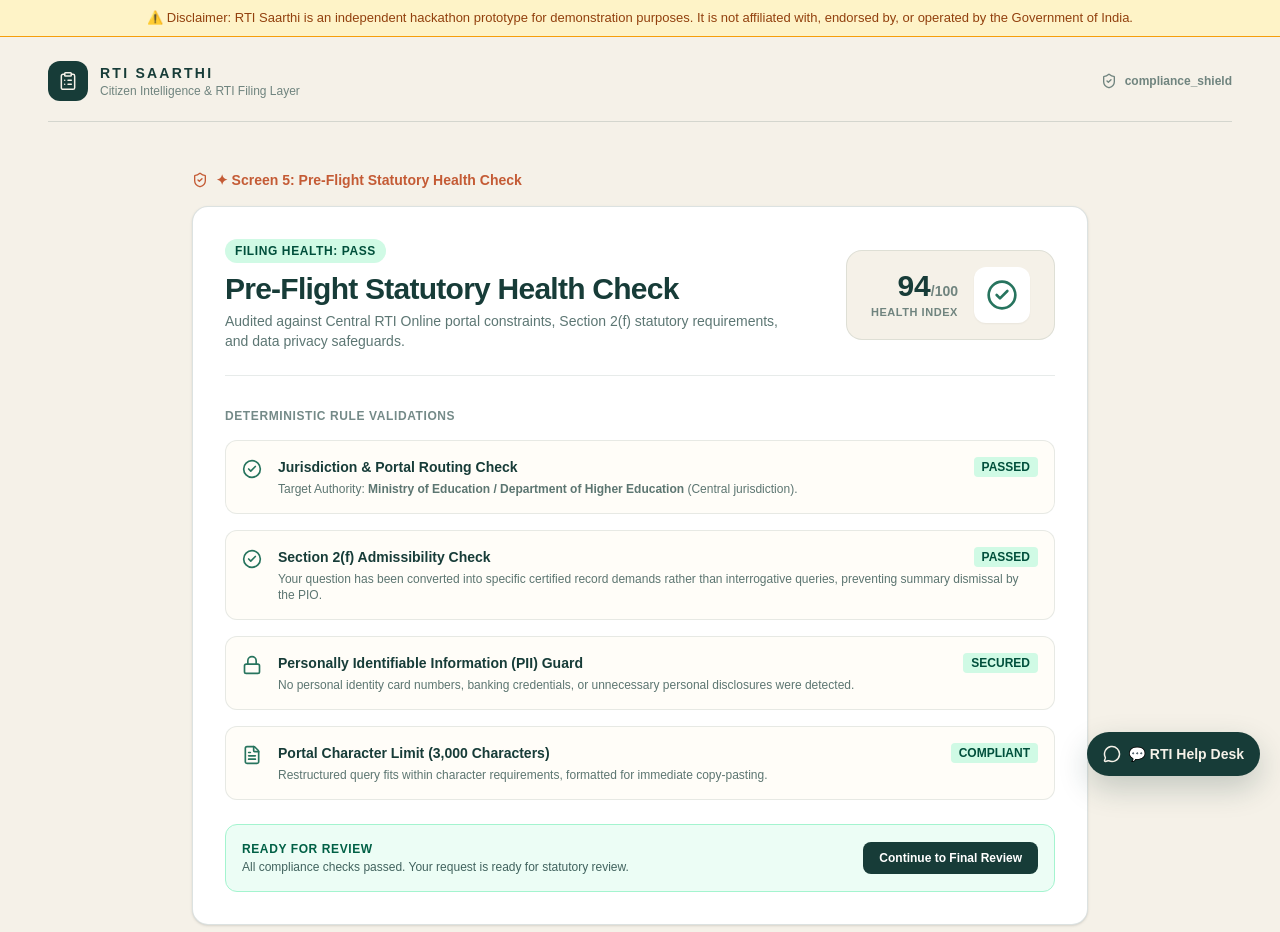
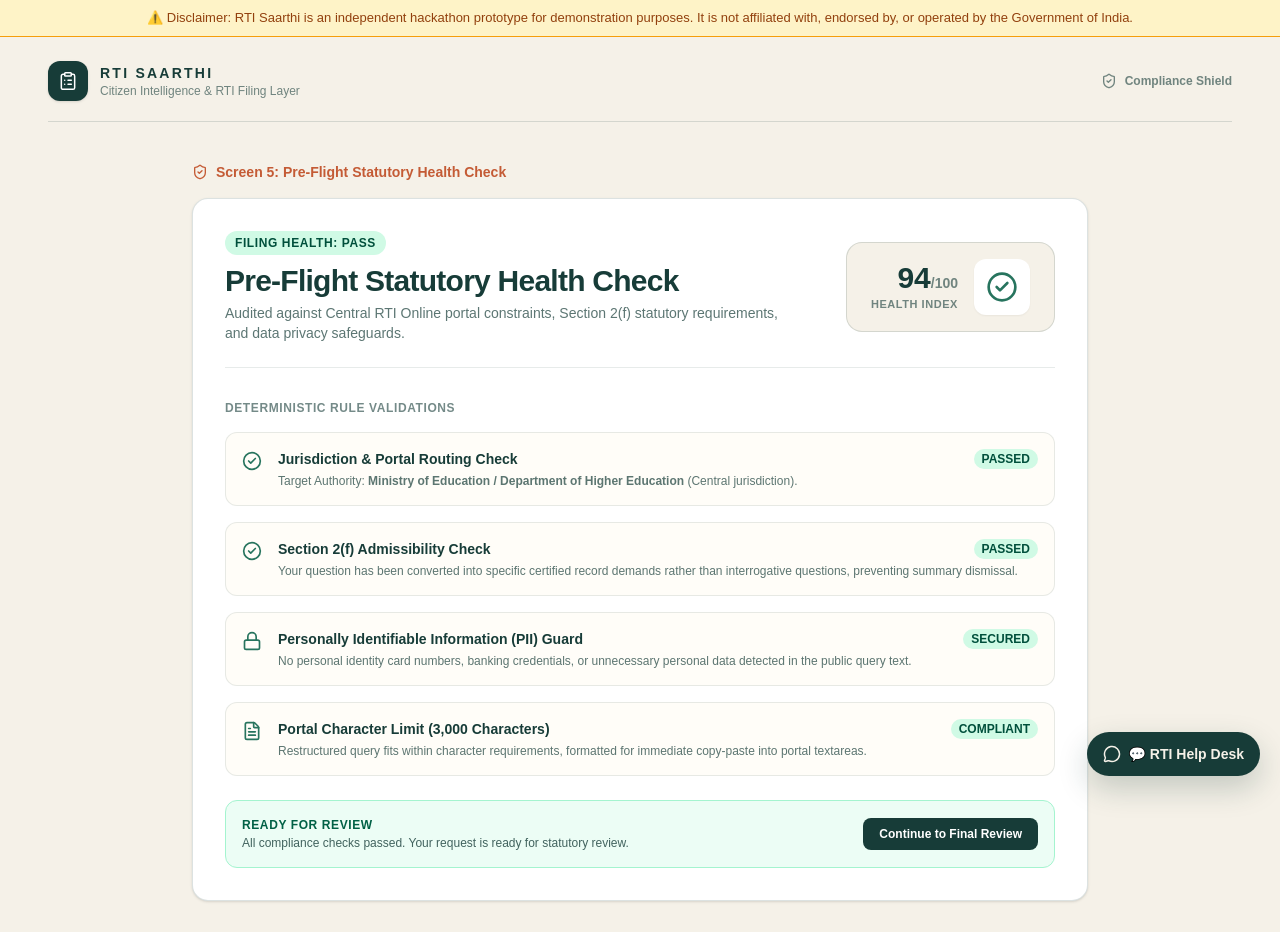
Before and after one commit to mohit-saini-dev/RTI-Saarthi, a Next.js app: page /health-check in a window 1280 px wide. Shown: the top 932 px of the page. Built offline with nearby package versions, Linux system fonts and the light colour scheme.

Commit message:
fix line 57 compliance shield

```diff
--- a/src/app/health-check/page.tsx
+++ b/src/app/health-check/page.tsx
@@ -12,9 +12,9 @@ import {
   Lock,
   ClipboardList
 } from "lucide-react";
-import { type RtiState } from "@/src/lib/types";
+import type { RtiState } from "@/src/lib/types";
 import { readRtiState } from "@/src/lib/client-state";
-import { useLanguage } from "../../context/LanguageContext";
+import { useLanguage } from "@/src/context/LanguageContext";
 
 export default function HealthCheckPage() {
   const { t } = useLanguage();
@@ -44,7 +44,7 @@ export default function HealthCheckPage() {
         {/* Header */}
         <header className="flex items-center justify-between border-b border-[#173c38]/15 pb-5">
           <Link href="/" className="flex items-center gap-3">
-            <div className="flex size-10 items-center justify-center rounded-xl bg-[#173c38] text-[#f5f1e8]">
+            <div className="flex size-10 items-center justify-center rounded-xl bg-[#173c38] text-white shadow-sm">
               <ClipboardList size={20} strokeWidth={1.8} />
             </div>
             <div>
@@ -54,44 +54,50 @@ export default function HealthCheckPage() {
           </Link>
           <div className="hidden items-center gap-2 text-xs font-semibold text-[#173c38]/60 sm:flex">
             <ShieldCheck size={16} />
-            {t("compliance_shield") || "Compliance Shield"}
+            {"Compliance Shield"}
           </div>
         </header>
 
         {/* Content */}
-        <section className="mx-auto flex w-full max-w-4xl flex-1 flex-col justify-center py-12 pb-28">
+        <section className="mx-auto flex w-full max-w-4xl flex-col justify-center py-10">
           {/* Unified Screen Indicator Badge */}
           <div className="mb-4 flex items-center gap-2 text-sm font-semibold text-[#c45b35]">
             <ShieldCheck size={16} />
-            <span>✦ Screen 5: Pre-Flight Statutory Health Check</span>
+            <span>Screen 5: Pre-Flight Statutory Health Check</span>
           </div>
 
-          <div className="bg-white rounded-2xl border border-[#173c38]/15 p-6 sm:p-8 shadow-sm">
-            <div className="flex flex-col sm:flex-row sm:items-center justify-between gap-6 pb-6 border-b border-[#173c38]/10">
+          <div className="rounded-2xl border border-[#173c38]/15 bg-white p-6 shadow-sm sm:p-8">
+            <div className="flex flex-col justify-between gap-6 border-b border-[#173c38]/10 pb-6 sm:flex-row sm:items-center">
               <div>
                 <div className="flex items-center gap-2">
-                  <span className={`text-xs font-bold uppercase tracking-wider px-2.5 py-1 rounded-full ${
-                    isPass ? "bg-emerald-100 text-emerald-900" : "bg-amber-100 text-amber-900"
-                  }`}>
+                  <span
+                    className={`rounded-full px-2.5 py-1 text-xs font-bold tracking-wider uppercase ${
+                      isPass
+                        ? "bg-emerald-100 text-emerald-900"
+                        : "bg-amber-100 text-amber-900"
+                    }`}
+                  >
                     {isPass ? "Filing Health: PASS" : "Filing Health: CAUTION / WARN"}
                   </span>
                 </div>
-                <h1 className="text-3xl font-extrabold text-[#173c38] tracking-tight mt-2">
+                <h1 className="mt-2 text-3xl font-extrabold tracking-tight text-[#173c38]">
                   Pre-Flight Statutory Health Check
                 </h1>
-                <p className="text-sm text-[#173c38]/70 mt-1 max-w-xl">
+                <p className="mt-1 max-w-xl text-sm text-[#173c38]/70">
                   Audited against Central RTI Online portal constraints, Section 2(f) statutory requirements, and data privacy safeguards.
                 </p>
               </div>
 
               {/* Health Score Gauge */}
-              <div className="flex items-center gap-4 bg-[#f5f1e8] px-6 py-4 rounded-2xl border border-[#173c38]/10">
+              <div className="flex items-center gap-4 rounded-2xl border border-[#173c38]/15 bg-[#f5f1e8] px-6 py-4">
                 <div className="text-right">
                   <span className="text-3xl font-black text-[#173c38]">{healthScore}</span>
                   <span className="text-sm font-semibold text-[#173c38]/60">/100</span>
-                  <p className="text-[11px] font-bold text-[#173c38]/60 uppercase tracking-wider">Health Index</p>
+                  <p className="text-[11px] font-bold tracking-wider uppercase text-[#173c38]/60">
+                    Health Index
+                  </p>
                 </div>
-                <div className="p-3 bg-white rounded-xl shadow-xs">
+                <div className="rounded-xl bg-white p-3 shadow-xs">
                   {isPass ? (
                     <CheckCircle2 size={32} className="text-[#27745e]" />
                   ) : (
@@ -103,12 +109,12 @@ export default function HealthCheckPage() {
 
             {/* Compliance Checks */}
             <div className="mt-8 space-y-4">
-              <h2 className="text-xs font-bold uppercase tracking-wider text-[#173c38]/60">
+              <h2 className="text-xs font-bold tracking-wider uppercase text-[#173c38]/60">
                 Deterministic Rule Validations
               </h2>
 
               {/* Jurisdiction Check */}
-              <div className="p-4 rounded-xl border border-[#173c38]/10 bg-[#fffdf8] flex items-start gap-4">
+              <div className="flex items-start gap-4 rounded-xl border border-[#173c38]/10 bg-[#fffdf8] p-4">
                 <div className="mt-0.5">
                   {isMunicipalOrState ? (
                     <AlertTriangle size={20} className="text-[#c45b35]" />
@@ -121,17 +127,21 @@ export default function HealthCheckPage() {
                     <h3 className="text-sm font-bold text-[#173c38]">
                       Jurisdiction & Portal Routing Check
                     </h3>
-                    <span className={`text-xs font-bold px-2 py-0.5 rounded ${
-                      isMunicipalOrState ? "bg-amber-100 text-amber-900" : "bg-emerald-100 text-emerald-900"
-                    }`}>
+                    <span
+                      className={`rounded-full px-2 py-0.5 text-xs font-bold ${
+                        isMunicipalOrState
+                          ? "bg-amber-100 text-amber-900"
+                          : "bg-emerald-100 text-emerald-900"
+                      }`}
+                    >
                       {isMunicipalOrState ? "WARN" : "PASSED"}
                     </span>
                   </div>
-                  <p className="text-xs text-[#173c38]/70 mt-1">
+                  <p className="mt-1 text-xs text-[#173c38]/70">
                     Target Authority: <strong>{authority}</strong> ({state?.jurisdiction || "Central"} jurisdiction).
                   </p>
                   {isMunicipalOrState && (
-                    <div className="mt-2.5 p-3 rounded-lg bg-amber-50 border border-amber-200 text-xs text-amber-900 leading-relaxed">
+                    <div className="mt-2.5 rounded-lg border border-amber-200 bg-amber-50 p-3 text-xs text-amber-900">
                       <strong>Critical Guard:</strong> Central RTI Online (rtionline.gov.in) does not accept municipal or state authority filings. Filing this request on the central portal would cost you your ₹10 application fee and delay you by several weeks.
                     </div>
                   )}
@@ -139,7 +149,7 @@ export default function HealthCheckPage() {
               </div>
 
               {/* Section 2(f) Check */}
-              <div className="p-4 rounded-xl border border-[#173c38]/10 bg-[#fffdf8] flex items-start gap-4">
+              <div className="flex items-start gap-4 rounded-xl border border-[#173c38]/10 bg-[#fffdf8] p-4">
                 <div className="mt-0.5">
                   <CheckCircle2 size={20} className="text-[#27745e]" />
                 </div>
@@ -148,18 +158,18 @@ export default function HealthCheckPage() {
                     <h3 className="text-sm font-bold text-[#173c38]">
                       Section 2(f) Admissibility Check
                     </h3>
-                    <span className="text-xs font-bold px-2 py-0.5 rounded bg-emerald-100 text-emerald-900">
+                    <span className="rounded-full bg-emerald-100 px-2 py-0.5 text-xs font-bold text-emerald-900">
                       PASSED
                     </span>
                   </div>
-                  <p className="text-xs text-[#173c38]/70 mt-1">
-                    Your question has been converted into specific certified record demands rather than interrogative queries, preventing summary dismissal by the PIO.
+                  <p className="mt-1 text-xs text-[#173c38]/70">
+                    Your question has been converted into specific certified record demands rather than interrogative questions, preventing summary dismissal.
                   </p>
                 </div>
               </div>
 
               {/* PII Check */}
-              <div className="p-4 rounded-xl border border-[#173c38]/10 bg-[#fffdf8] flex items-start gap-4">
+              <div className="flex items-start gap-4 rounded-xl border border-[#173c38]/10 bg-[#fffdf8] p-4">
                 <div className="mt-0.5">
                   <Lock size={20} className="text-[#27745e]" />
                 </div>
@@ -168,18 +178,18 @@ export default function HealthCheckPage() {
                     <h3 className="text-sm font-bold text-[#173c38]">
                       Personally Identifiable Information (PII) Guard
                     </h3>
-                    <span className="text-xs font-bold px-2 py-0.5 rounded bg-emerald-100 text-emerald-900">
+                    <span className="rounded-full bg-emerald-100 px-2 py-0.5 text-xs font-bold text-emerald-900">
                       SECURED
                     </span>
                   </div>
-                  <p className="text-xs text-[#173c38]/70 mt-1">
-                    No personal identity card numbers, banking credentials, or unnecessary personal disclosures were detected.
+                  <p className="mt-1 text-xs text-[#173c38]/70">
+                    No personal identity card numbers, banking credentials, or unnecessary personal data detected in the public query text.
                   </p>
                 </div>
               </div>
 
               {/* Character Limit */}
-              <div className="p-4 rounded-xl border border-[#173c38]/10 bg-[#fffdf8] flex items-start gap-4">
+              <div className="flex items-start gap-4 rounded-xl border border-[#173c38]/10 bg-[#fffdf8] p-4">
                 <div className="mt-0.5">
                   <FileText size={20} className="text-[#27745e]" />
                 </div>
@@ -188,12 +198,12 @@ export default function HealthCheckPage() {
                     <h3 className="text-sm font-bold text-[#173c38]">
                       Portal Character Limit (3,000 Characters)
                     </h3>
-                    <span className="text-xs font-bold px-2 py-0.5 rounded bg-emerald-100 text-emerald-900">
+                    <span className="rounded-full bg-emerald-100 px-2 py-0.5 text-xs font-bold text-emerald-900">
                       COMPLIANT
                     </span>
                   </div>
-                  <p className="text-xs text-[#173c38]/70 mt-1">
-                    Restructured query fits within character requirements, formatted for immediate copy-pasting.
+                  <p className="mt-1 text-xs text-[#173c38]/70">
+                    Restructured query fits within character requirements, formatted for immediate copy-paste into portal textareas.
                   </p>
                 </div>
               </div>
@@ -201,35 +211,35 @@ export default function HealthCheckPage() {
 
             {/* Jurisdiction Action */}
             {isMunicipalOrState ? (
-              <div className="mt-6 p-4 rounded-xl bg-[#fff5f2] border border-[#c45b35]/20 flex flex-col sm:flex-row sm:items-center justify-between gap-4">
+              <div className="mt-6 flex items-center justify-between rounded-xl border border-[#c45b35]/20 bg-[#fff5f2] p-4">
                 <div>
-                  <p className="text-xs font-bold text-[#c45b35] uppercase tracking-wider">
+                  <p className="text-xs font-bold tracking-wider uppercase text-[#c45b35]">
                     Recommended Routing Action
                   </p>
-                  <p className="text-xs text-[#173c38]/80 mt-0.5">
+                  <p className="mt-0.5 text-xs text-[#173c38]/80">
                     Prepare to file via your State RTI portal or submit via registered physical post.
                   </p>
                 </div>
                 <Link
                   href="/review"
-                  className="px-4 py-2 bg-[#c45b35] hover:bg-[#a84d2d] text-white text-xs font-bold rounded-lg transition whitespace-nowrap text-center"
+                  className="rounded-lg bg-[#c45b35] px-4 py-2 text-xs font-bold text-white hover:bg-[#a84d2d]"
                 >
                   Proceed to Review & Export Draft
                 </Link>
               </div>
             ) : (
-              <div className="mt-6 p-4 rounded-xl bg-emerald-50 border border-emerald-200 flex flex-col sm:flex-row sm:items-center justify-between gap-4">
+              <div className="mt-6 flex items-center justify-between rounded-xl border border-emerald-200 bg-emerald-50 p-4">
                 <div>
-                  <p className="text-xs font-bold text-emerald-800 uppercase tracking-wider">
+                  <p className="text-xs font-bold tracking-wider uppercase text-emerald-800">
                     Ready for Review
                   </p>
-                  <p className="text-xs text-[#173c38]/80 mt-0.5">
+                  <p className="mt-0.5 text-xs text-[#173c38]/80">
                     All compliance checks passed. Your request is ready for statutory review.
                   </p>
                 </div>
                 <Link
                   href="/review"
-                  className="px-4 py-2 bg-[#173c38] hover:bg-black text-white text-xs font-bold rounded-lg transition whitespace-nowrap text-center"
+                  className="rounded-lg bg-[#173c38] px-4 py-2 text-xs font-bold text-white hover:bg-black"
                 >
                   Continue to Final Review
                 </Link>
@@ -238,17 +248,17 @@ export default function HealthCheckPage() {
           </div>
 
           {/* Navigation Controls */}
-          <div className="mt-8 flex flex-col sm:flex-row items-center justify-between gap-4">
+          <div className="mt-8 flex flex-col items-center justify-between gap-4 sm:flex-row">
             <Link
               href="/authority"
-              className="w-full sm:w-auto flex items-center justify-center gap-2 px-6 py-3 rounded-xl border border-[#173c38]/20 text-sm font-semibold text-[#173c38] hover:bg-white transition"
+              className="flex w-full items-center justify-center gap-2 rounded-xl border border-[#173c38]/20 bg-white px-6 py-3 text-sm font-bold text-[#173c38] hover:bg-[#173c38]/5 sm:w-auto"
             >
               <ArrowLeft size={16} /> Back to Authority Routing
             </Link>
 
             <Link
               href="/review"
-              className="w-full sm:w-auto flex items-center justify-center gap-2 px-8 py-3 rounded-xl bg-[#173c38] hover:bg-black text-white text-sm font-semibold shadow-sm transition"
+              className="flex w-full items-center justify-center gap-2 rounded-xl bg-[#173c38] px-8 py-3 text-sm font-bold text-white hover:bg-[#173c38]/90 sm:w-auto"
             >
               Continue to Review <ArrowRight size={16} />
             </Link>
```
